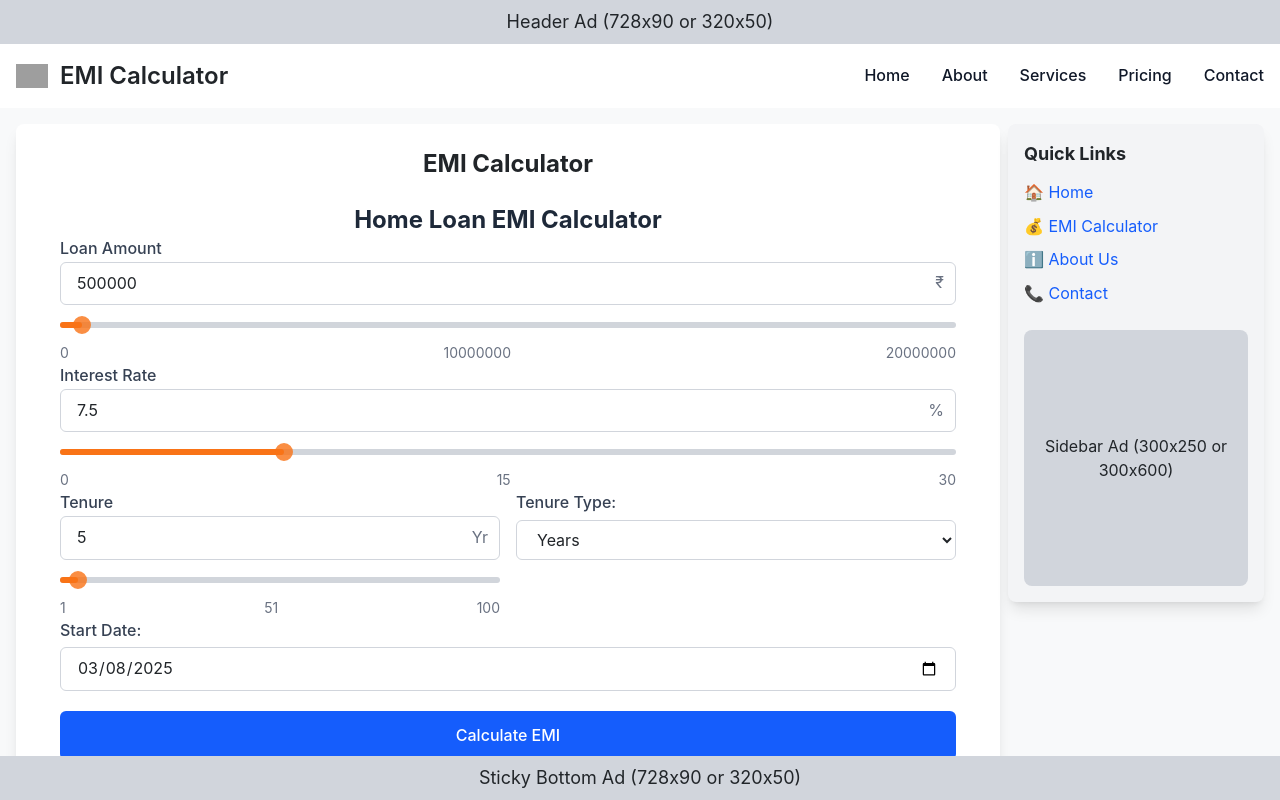
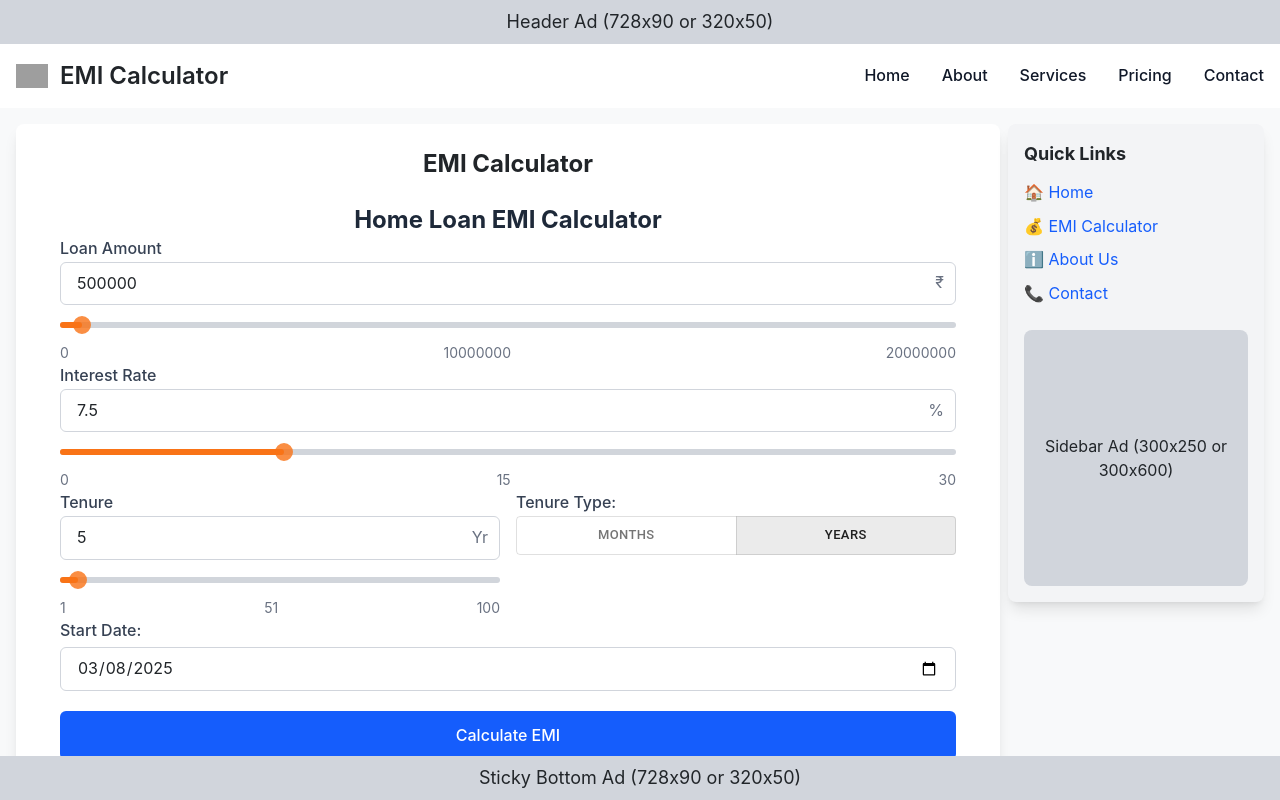
Before and after one commit to Ajinkya-Kardile/emi-calculator, a Next.js app: page / in a window 1280 px wide. Shown: the top 800 px of the page. Built offline with nearby package versions, Linux system fonts and the light colour scheme; grey boxes are pictures that could not be loaded.

Commit message:
**added**: removed left sidebar

```diff
--- a/src/components/form/EmiForm.tsx
+++ b/src/components/form/EmiForm.tsx
@@ -1,9 +1,10 @@
 "use client";
-import React, { useEffect, useState } from "react";
-import { calculateEmi } from "../../utils/calculateEmi";
+import React, {useEffect, useState} from "react";
+import {calculateEmi} from "@/utils/calculateEmi";
 import LoanInput from "@/components/form/LoanInput";
+import {ToggleButton, ToggleButtonGroup} from "@mui/material";
 
-export default function EmiForm({ setEmiData }: { setEmiData: Function }) {
+export default function EmiForm({setEmiData}: { setEmiData: Function }) {
     const [loanAmount, setLoanAmount] = useState(500000);
     const [interestRate, setInterestRate] = useState(7.5);
     const [tenure, setTenure] = useState(5);
@@ -25,26 +26,38 @@ export default function EmiForm({ setEmiData }: { setEmiData: Function }) {
             <h2 className="text-2xl font-bold text-gray-800 text-center">Home Loan EMI Calculator</h2>
 
             {/* Loan Amount */}
-            <LoanInput label="Loan Amount" value={loanAmount} setValue={setLoanAmount} min={0} max={20000000} step={1} unit="₹" />
+            <LoanInput label="Loan Amount" value={loanAmount} setValue={setLoanAmount} min={0} max={20000000} step={1}
+                       unit="₹"/>
 
             {/* Interest Rate */}
-            <LoanInput label="Interest Rate" value={interestRate} setValue={setInterestRate} min={0} max={30} step={0.1} unit="%" />
+            <LoanInput label="Interest Rate" value={interestRate} setValue={setInterestRate} min={0} max={30} step={0.1}
+                       unit="%"/>
 
             {/* Tenure */}
             <div className="flex gap-4">
                 <div className="flex-1">
-                    <LoanInput label="Tenure" value={tenure} setValue={setTenure} min={1} max={100} step={1} unit={tenureType === "years" ? "Yr" : "Mo"} />
+                    <LoanInput label="Tenure" value={tenure} setValue={setTenure} min={1} max={100} step={1}
+                               unit={tenureType === "years" ? "Yr" : "Mo"}/>
                 </div>
                 <div className="flex-1">
                     <label className="block text-gray-700 font-medium">Tenure Type:</label>
-                    <select
+                    <ToggleButtonGroup
                         value={tenureType}
-                        onChange={(e) => setTenureType(e.target.value as "months" | "years")}
-                        className="w-full mt-1 px-4 py-2 border border-gray-300 rounded-md focus:ring-2 focus:ring-blue-400 focus:outline-none transition"
+                        size="small"
+                        aria-label="Small sizes"
+                        exclusive
+                        onChange={(event, newValue) => {
+                            if (newValue !== null) setTenureType(newValue);
+                        }}
+                        className="w-full"
                     >
-                        <option value="months">Months</option>
-                        <option value="years">Years</option>
-                    </select>
+                        <ToggleButton value="months" className="flex-1">
+                            Months
+                        </ToggleButton>
+                        <ToggleButton value="years" className="flex-1">
+                            Years
+                        </ToggleButton>
+                    </ToggleButtonGroup>
                 </div>
             </div>
 
--- a/src/components/report/EmiChart.tsx
+++ b/src/components/report/EmiChart.tsx
@@ -160,7 +160,7 @@ export default function EmiChart({data}: { data: EmiResult }) {
             </h2>
 
             {/* Result Overview + Pie Chart Section */}
-            <div className="grid grid-cols-1 md:grid-cols-2 gap-8 items-center">
+            <div className="grid grid-cols-1 md:grid-cols-2 gap-6 items-center px-0 md:px-6">
                 {/* EMI Result Overview */}
                 <div className="space-y-6">
                     {[
@@ -173,7 +173,7 @@ export default function EmiChart({data}: { data: EmiResult }) {
                     ].map((item, index) => (
                         <div
                             key={index}
-                            className="border-2 border-blue-800 border-solid bg-gray-50 p-6 rounded-xl shadow-md text-center transition-transform transform hover:scale-105">
+                            className="border-2 border-blue-800 border-solid bg-gray-50 p-4 rounded-xl shadow-md text-center transition-transform transform hover:scale-105">
                             <p className="text-md font-medium text-gray-700">{item.label}</p>
                             <p className="text-2xl font-extrabold text-blue-700">{item.value}</p>
                         </div>
```
